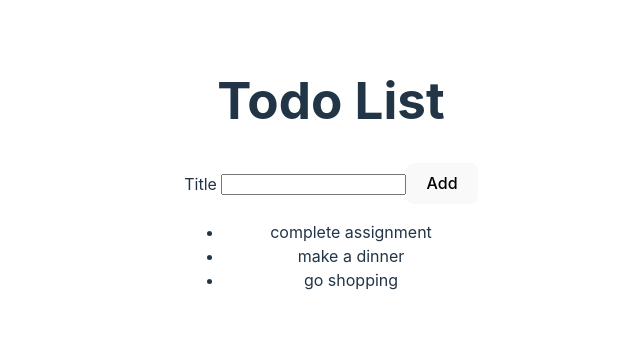
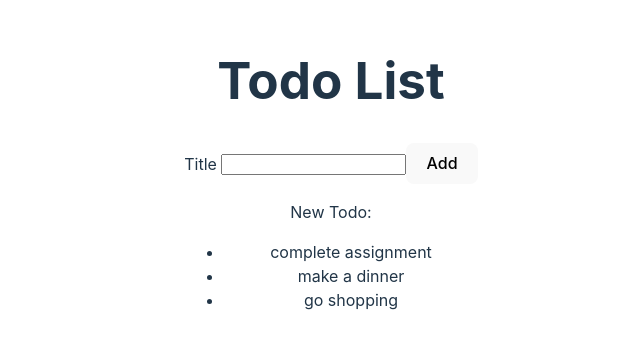
Before and after one commit to anelka777/react-todo, a React (Vite) app: page / in a window 1280 px wide. Shown: the part 227-576 px from the top of the page, without its empty margins (309-949 px from the left). Built offline with nearby package versions, Linux system fonts and the light colour scheme.

Commit message:
Refactor: Move list item to new component, handle form submit, and store new todo in state.

```diff
--- a/src/AddTodoForm.jsx
+++ b/src/AddTodoForm.jsx
@@ -1,9 +1,18 @@
-function AddTodoForm() {
-    return(
+function AddTodoForm(props) {
+
+    function handleAddTodo (event) {
+        event.preventDefault()
+        const todoTitle = event.target.title.value;
+        console.log(todoTitle);
+        props.onAddTodo(todoTitle);
+        event.target.reset();
+    }
+
+    return (
         <div>
-            <form>
+            <form onSubmit={handleAddTodo}>
                 <label htmlFor="todoTitle">Title </label>
-                <input id="todoTitle" type="text" />
+                <input id="todoTitle" type="text" name="title" />
                 <button>Add</button>
             </form>
         </div>
--- a/src/App.jsx
+++ b/src/App.jsx
@@ -1,16 +1,19 @@
-// import { useState } from 'react'
 // import reactLogo from './assets/react.svg'
 // import viteLogo from '/vite.svg'
+import { useState } from 'react'
 import './App.css'
 import TodoList from './TodoList'
 import AddTodoForm from './AddTodoForm'
 
 
 function App() {
+const [newTodo, setNewTodo] = useState('');
+
   return (
     <div>
       <h1>Todo List</h1>
-      <AddTodoForm/>
+      <AddTodoForm onAddTodo={setNewTodo} />
+      <p>New Todo: {newTodo} </p>
       <TodoList/>
     </div>
   )
--- a/src/TodoList.jsx
+++ b/src/TodoList.jsx
@@ -1,4 +1,4 @@
-
+import TodoListItem from './TodoListItem'
 
 const todoList = [
     { id: 1, title: 'complete assignment' },
@@ -11,7 +11,7 @@ function TodoList() {
         <div>
             <ul>
                 {todoList.map((todo) => (
-                <li key={todo.id}>{todo.title}</li>
+                    <TodoListItem key={todo.id} todo={todo}/>
                 ))}
             </ul>
         </div>
--- /dev/null
+++ b/src/TodoListItem.jsx
@@ -0,0 +1,13 @@
+
+
+function TodoListItem (props) {
+
+    return (
+        <div>
+            <li>{props.todo.title}</li>
+        </div>
+    )
+}
+
+
+export default TodoListItem
```
